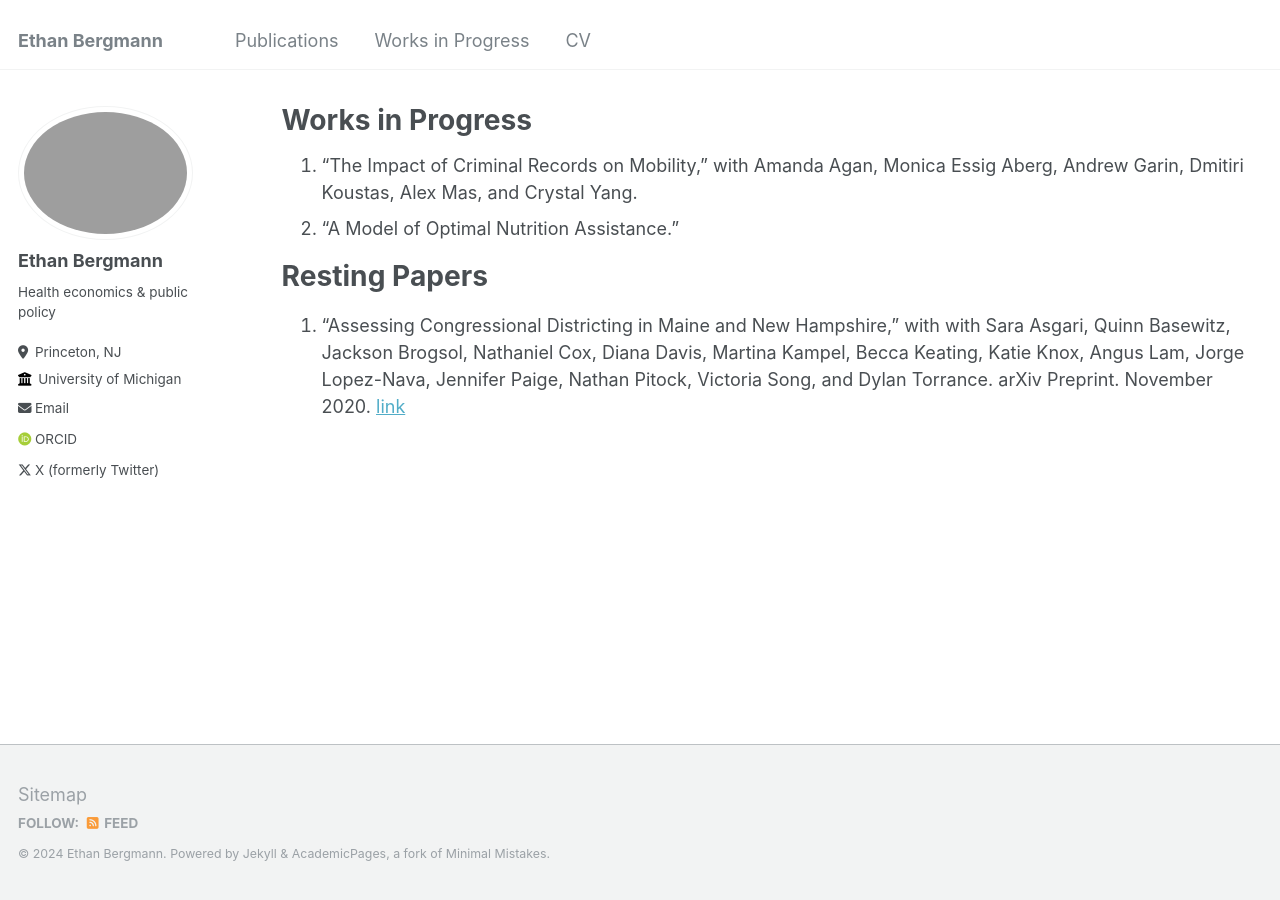
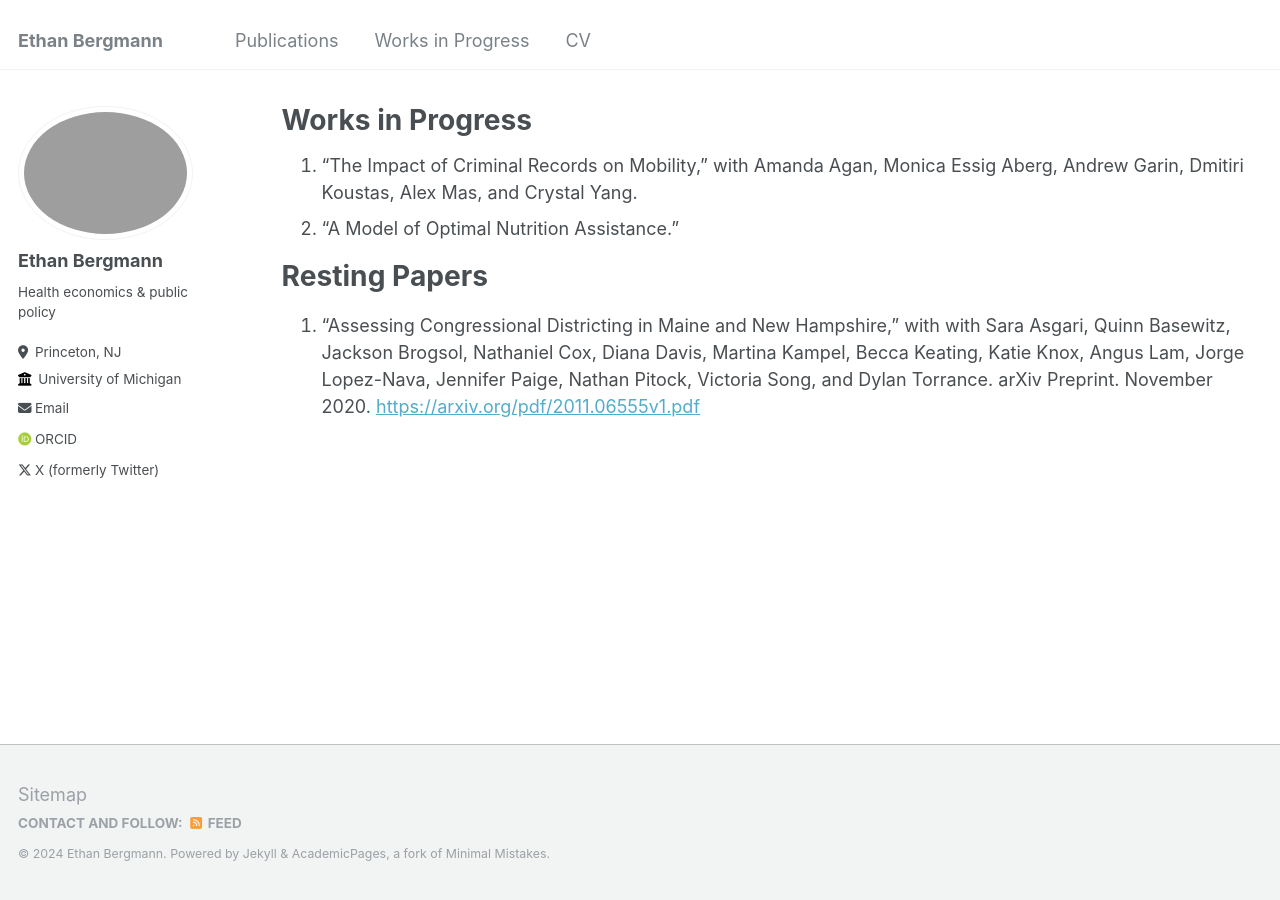
Before and after one commit to ethankbergmann/ethankbergmann.github.io, a Jekyll site: the page built from _pages/works_in_progress.md, in a window 1280 px wide. Built offline with Jekyll 4.4.1, drawn with Linux system fonts in a browser that asks for light colours; some web fonts are replaced.

Commit message:
contact and follow, links

```diff
--- a/_data/ui-text.yml
+++ b/_data/ui-text.yml
@@ -21,7 +21,7 @@
   comments_title             : "Comments"
   more_label                 : "Learn More"
   related_label              : "You May Also Enjoy"
-  follow_label               : "Follow:"
+  follow_label               : "Contact and Follow:"
   feed_label                 : "Feed"
   powered_by                 : "Powered by"
   website_label              : "Website"
--- a/_pages/works_in_progress.md
+++ b/_pages/works_in_progress.md
@@ -10,4 +10,4 @@
 
 Resting Papers
 =====
-1. "Assessing Congressional Districting in Maine and New Hampshire," with with Sara Asgari, Quinn Basewitz, Jackson Brogsol, Nathaniel Cox, Diana Davis, Martina Kampel, Becca Keating, Katie Knox, Angus Lam, Jorge Lopez-Nava, Jennifer Paige, Nathan Pitock, Victoria Song, and Dylan Torrance. arXiv Preprint. November 2020. [link](https://arxiv.org/pdf/2011.06555v1.pdf)
+1. "Assessing Congressional Districting in Maine and New Hampshire," with with Sara Asgari, Quinn Basewitz, Jackson Brogsol, Nathaniel Cox, Diana Davis, Martina Kampel, Becca Keating, Katie Knox, Angus Lam, Jorge Lopez-Nava, Jennifer Paige, Nathan Pitock, Victoria Song, and Dylan Torrance. arXiv Preprint. November 2020. [https://arxiv.org/pdf/2011.06555v1.pdf](https://arxiv.org/pdf/2011.06555v1.pdf)
```
